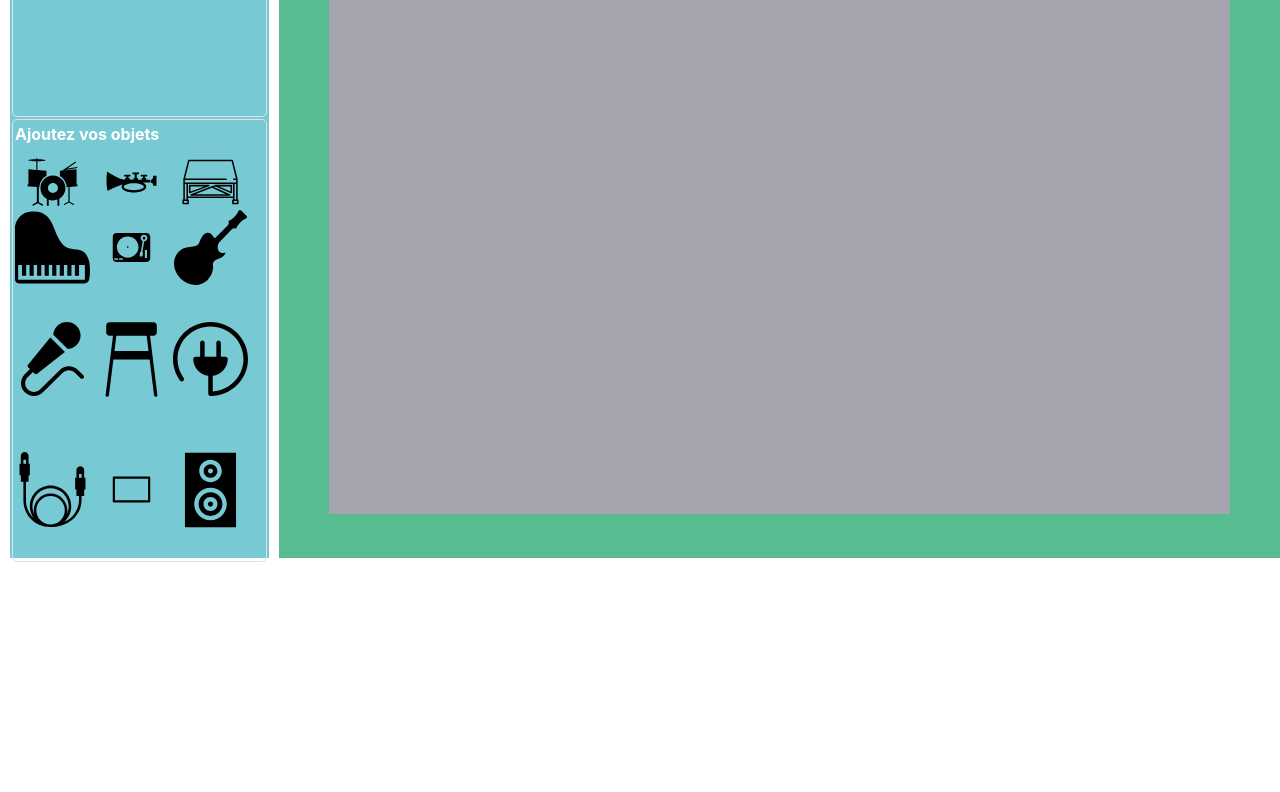
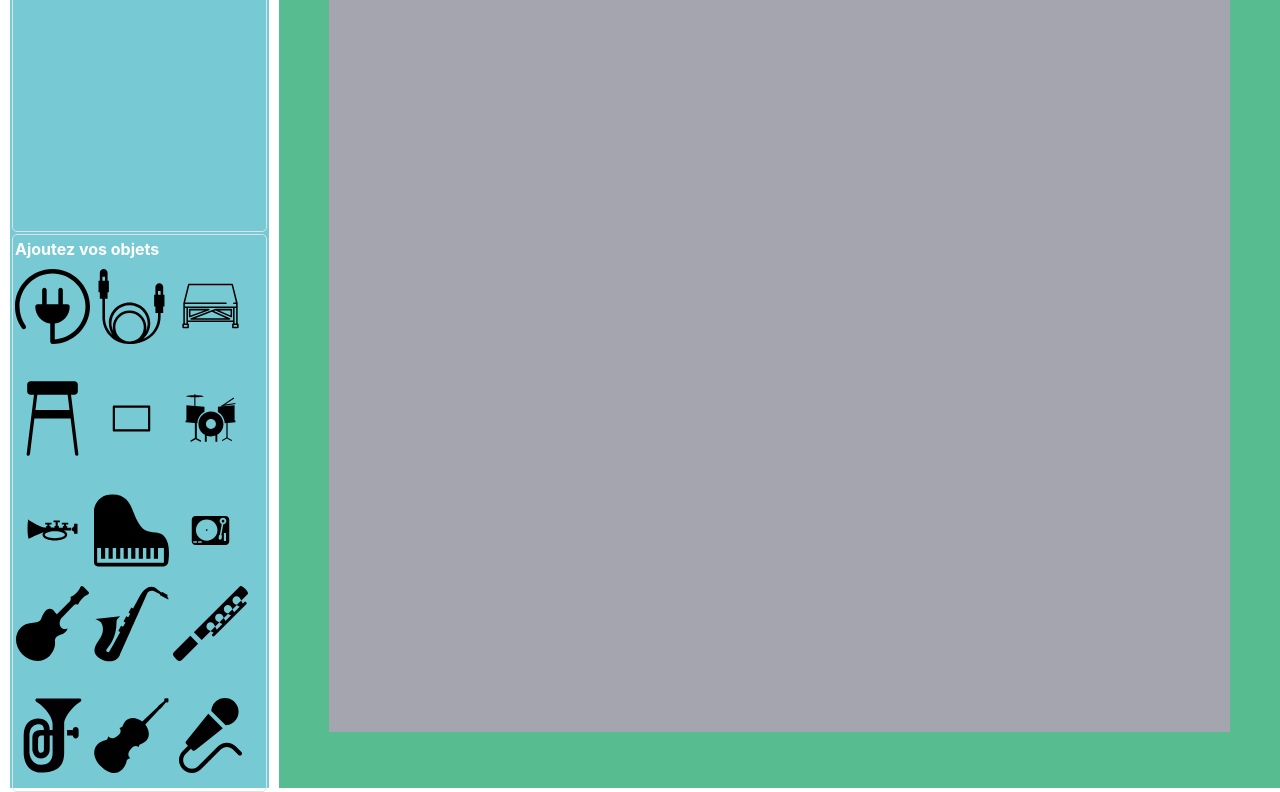
Before and after one commit to laurencenbeland/git_tp_svg, a plain HTML site: page stageplanner.html in a window 1280 px wide. Shown: the part 429-1221 px from the top of the page. Before the commit the page ends 991 px from the top, so only its background shows below. Drawn offline with nearby package versions, Linux system fonts and the light colour scheme.

Commit message:
images 1.2

```diff
--- a/stageplanner.html
+++ b/stageplanner.html
@@ -65,19 +65,32 @@
                     <!-- OBJETS -->
                     <div class="border" id="listImages">
                         <label>Ajoutez vos objets</label>
+                        <!-- connexion -->
+                        <img class="iconImg" src="images/plug-with-circular-cable.svg" draggable="true" alt="objet">
+                        <img class="iconImg" src="images/sound-cable-svgrepo-com.svg" draggable="true" alt="objet">
+                        <!-- installation -->
+                        <img class="iconImg" src="images/stage.svg" draggable="true" alt="objet">
+                        <img class="iconImg" src="images/stool.svg" draggable="true" alt="objet">
+                        <img class="iconImg" src="images/rectangle.svg" draggable="true" alt="objet">
+                        <!-- instruments -->
                         <img class="iconImg" src="images/drummer-set.svg" draggable="true" alt="objet">
                         <img class="iconImg" src="images/trumpet-silhouette.svg" draggable="true" alt="objet">
-                        <img class="iconImg" src="images/stage.svg" draggable="true" alt="objet">
                         <img class="iconImg" src="images/26304.svg" draggable="true" alt="objet">
                         <img class="iconImg" src="images/disc-jockey-digital-controllers.svg" draggable="true" alt="objet">
                         <img class="iconImg" src="images/guitar-black-shape.svg" draggable="true" alt="objet">
+                        <img class="iconImg" src="images/saxophone.svg" draggable="true" alt="objet">
+                        <img class="iconImg" src="images/transverse-flute.svg" draggable="true" alt="objet">
+                        <img class="iconImg" src="images/tuba.svg" draggable="true" alt="objet">
+                        <img class="iconImg" src="images/violin-silhouette.svg" draggable="true" alt="objet">
+                        <!-- son -->
                         <img class="iconImg" src="images/microphone.svg" draggable="true" alt="objet">
-                        <img class="iconImg" src="images/stool.svg" draggable="true" alt="objet">
-                        <img class="iconImg" src="images/plug-with-circular-cable.svg" draggable="true" alt="objet">
-                        <img class="iconImg" src="images/sound-cable-svgrepo-com.svg" draggable="true" alt="objet">
-                        <img class="iconImg" src="images/rectangle.svg" draggable="true" alt="objet">
                         <img class="iconImg" src="images/speaker.svg" draggable="true" alt="objet">
                         <img class="iconImg" src="images/speaker2.svg" draggable="true" alt="objet">
+                        <!-- éclairage -->
+                        <img class="iconImg" src="images/projector.svg" draggable="true" alt="objet">
+                        <img class="iconImg" src="images/spotlight1.svg" draggable="true" alt="objet">
+                        <img class="iconImg" src="images/spotlight2.svg" draggable="true" alt="objet">
+                        <img class="iconImg" src="images/spotlight3.svg" draggable="true" alt="objet">
 
                     </div>
                     <!-- END OBJETS -->
```
Also changed, not shown: images/projector.svg (added), images/saxophone.svg (added), images/spotlight1.svg (added), images/spotlight2.svg (added), images/spotlight3.svg (added), images/transverse-flute.svg (added), images/tuba.svg (added), images/violin-silhouette.svg (added).
